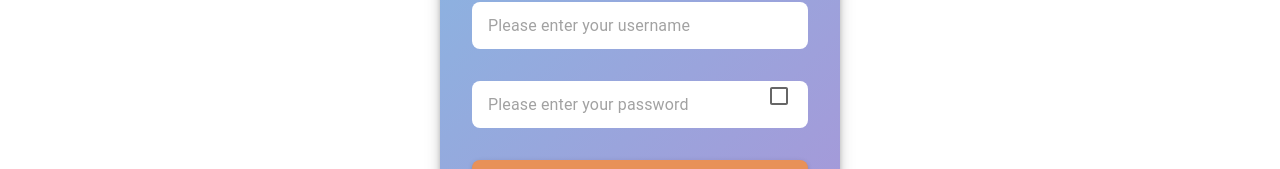
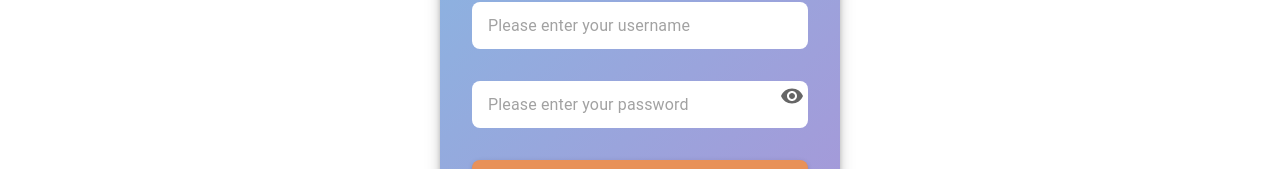
Before and after one commit to Iscahlau/ho_yu_college, a React (Vite) app in the folder frontend/: page /login in a window 1280 px wide. Shown: the part 306-475 px from the top of the page. Built offline with nearby package versions, Linux system fonts and the light colour scheme; no server answers.

Commit message:
Replace checkbox with eye icons for password visibility toggle
Co-authored-by: Iscahlau <112000057+Iscahlau@users.noreply.github.com>

```diff
--- a/frontend/src/pages/Login/Login.tsx
+++ b/frontend/src/pages/Login/Login.tsx
@@ -1,5 +1,6 @@
 import {useState} from 'react';
-import {Box, Typography, Container, TextField, Button, Paper, Alert, Checkbox, Link} from '@mui/material';
+import {Box, Typography, Container, TextField, Button, Paper, Alert, IconButton, Link} from '@mui/material';
+import {Visibility, VisibilityOff} from '@mui/icons-material';
 import {useNavigate} from 'react-router-dom';
 import {useDispatch} from 'react-redux';
 import {useTranslation} from 'react-i18next';
@@ -166,20 +167,20 @@ function Login() {
                                     },
                                 }}
                             />
-                            <Checkbox
-                                checked={showPassword}
-                                onChange={(e) => setShowPassword(e.target.checked)}
+                            <IconButton
+                                onClick={() => setShowPassword(!showPassword)}
+                                onMouseDown={(e) => e.preventDefault()}
+                                edge="end"
                                 sx={{
                                     position: 'absolute',
                                     right: 8,
                                     top: '50%',
                                     transform: 'translateY(-50%)',
                                     color: '#666',
-                                    '&.Mui-checked': {
-                                        color: '#666',
-                                    },
                                 }}
-                            />
+                            >
+                                {showPassword ? <VisibilityOff /> : <Visibility />}
+                            </IconButton>
                         </Box>
                         <Button
                             type="submit"
```
